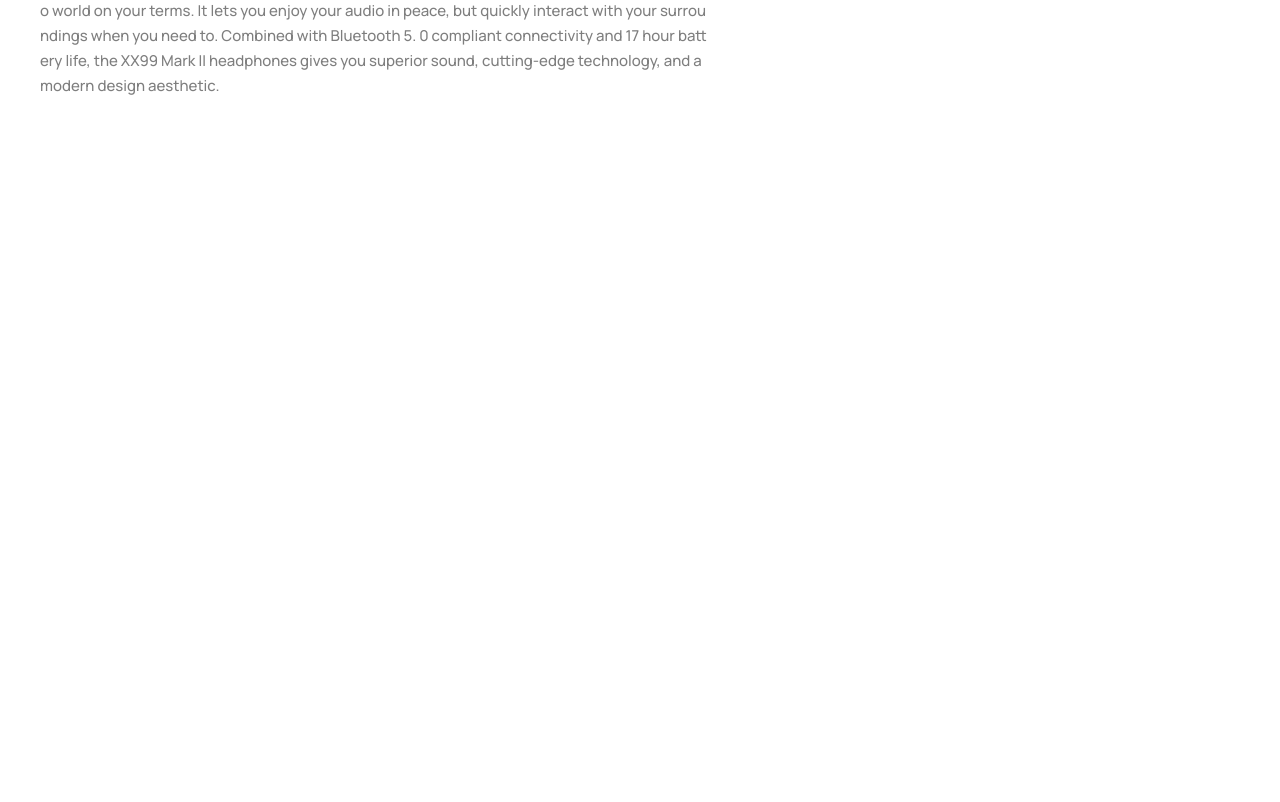
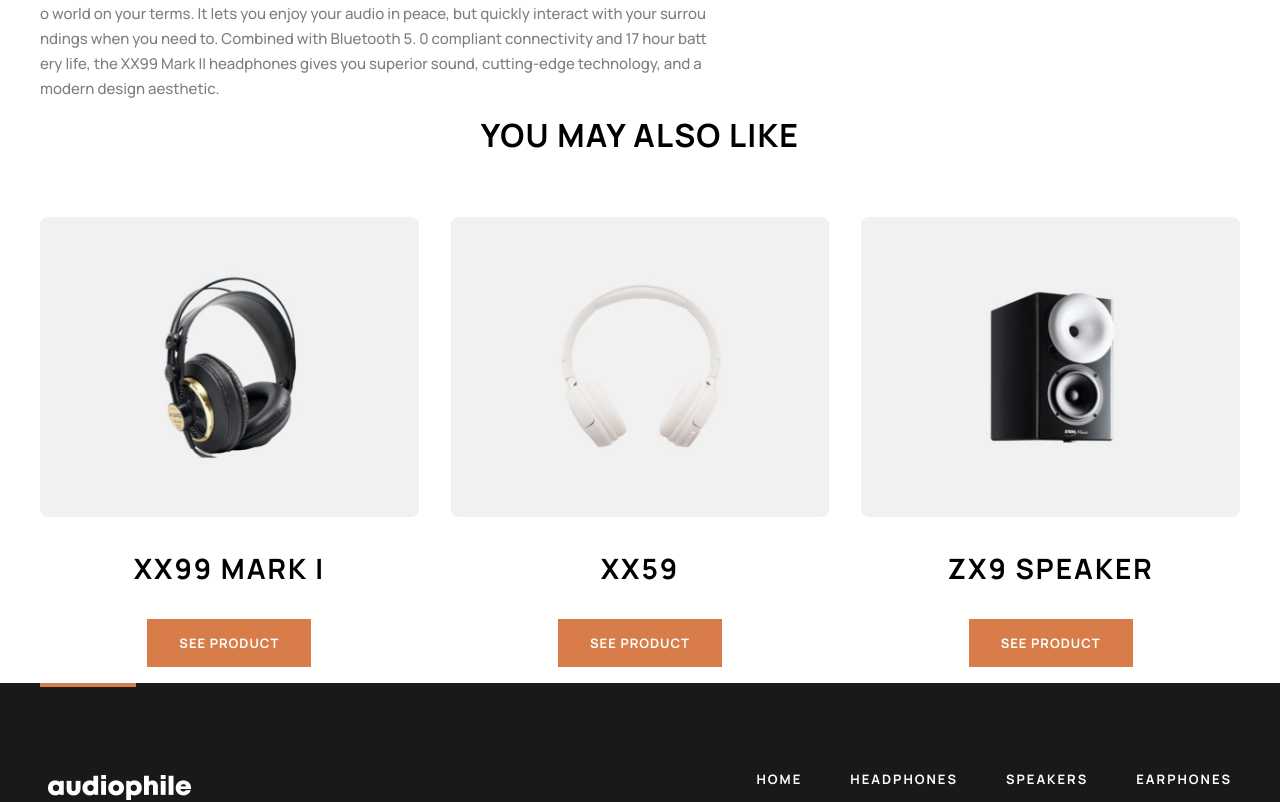
Before and after one commit to VitaliaSvirskaja/audiophile-ecommerce-website, a Next.js app: page /product/4 in a window 1280 px wide. Shown: the part 344-1146 px from the top of the page. Before the commit the page ends 800 px from the top, so only its background shows below. Built offline with nearby package versions, Linux system fonts and the light colour scheme.

Commit message:
implemented recommendation component

```diff
--- /dev/null
+++ b/components/Recos.tsx
@@ -0,0 +1,73 @@
+import Link from "next/link";
+import Image from "next/image";
+import { Button } from "./Button";
+import { Recommendations } from "../model/Product";
+
+interface RecosProps {
+  recommendations: Array<Recommendations> | undefined;
+}
+
+export const Recos = ({ recommendations }: RecosProps) => {
+  return (
+    <div className="m-auto flex max-w-screen-xl flex-col gap-10 sm:gap-14 lg:gap-16">
+      <p className="h3 text-center">you may also like</p>
+      <div className="flex gap-14 max-sm:flex-col sm:gap-3 lg:gap-8 ">
+        {recommendations?.map((recommendation) => {
+          return (
+            <RecoCard
+              name={recommendation.name}
+              image={recommendation.image}
+              key={recommendation.name}
+            />
+          );
+        })}
+      </div>
+    </div>
+  );
+};
+
+interface Props {
+  name: string;
+  image: {
+    mobile: string;
+    tablet: string;
+    desktop: string;
+  };
+}
+
+export const RecoCard = ({ name, image }: Props) => {
+  return (
+    <Link
+      href="/"
+      className="flex w-full flex-col items-center justify-center gap-8 max-lg:max-w-xs"
+    >
+      <div className="w-full rounded-lg bg-middle-grey">
+        <Image
+          src={`/${image.desktop}`}
+          className="m-auto hidden lg:block"
+          alt=""
+          width={330}
+          height={320}
+        />
+        <Image
+          src={`/${image.tablet}`}
+          className="m-auto hidden sm:max-lg:block"
+          alt=""
+          width={300}
+          height={450}
+        />
+        <Image
+          src={`/${image.mobile}`}
+          className="m-auto sm:hidden"
+          alt=""
+          width={400}
+          height={400}
+        />
+      </div>
+      <div className="h4 flex flex-1 items-center justify-center text-center">
+        <div>{name}</div>
+      </div>
+      <Button className="whitespace-nowrap">SEE PRODUCT</Button>
+    </Link>
+  );
+};
--- a/pages/product/[productID].tsx
+++ b/pages/product/[productID].tsx
@@ -3,6 +3,8 @@
 import { Product } from "../../model/Product";
 import { Header } from "../../components/Header";
 import { InTheBox } from "../../components/InTheBox";
+import { Recos } from "../../components/Recos";
+import { Footer } from "../../components/Footer";
 
 export default function ProductComponent() {
   const router = useRouter();
@@ -25,13 +27,17 @@
         <p className="m-auto max-w-screen-xl">{data?.name}</p>
         <div className="m-auto flex max-w-screen-xl gap-10 max-lg:flex-col sm:gap-28 lg:justify-between">
           <div className="flex max-w-2xl flex-col gap-6 sm:gap-8">
-            <p className="h5">Features</p>
+            <p className="h3">Features</p>
             <p className="body-font break-all opacity-50">{features?.[0]}</p>
             <p className="body-font break-all opacity-50">{features?.[1]}</p>
           </div>
           <InTheBox includedItems={data?.includes} />
         </div>
+        <div className="my-4">
+          <Recos recommendations={data?.others} />
+        </div>
       </main>
+      <Footer />
     </div>
   );
 }
```
Also changed, not shown: model/Product.ts (+10 -0 lines).
